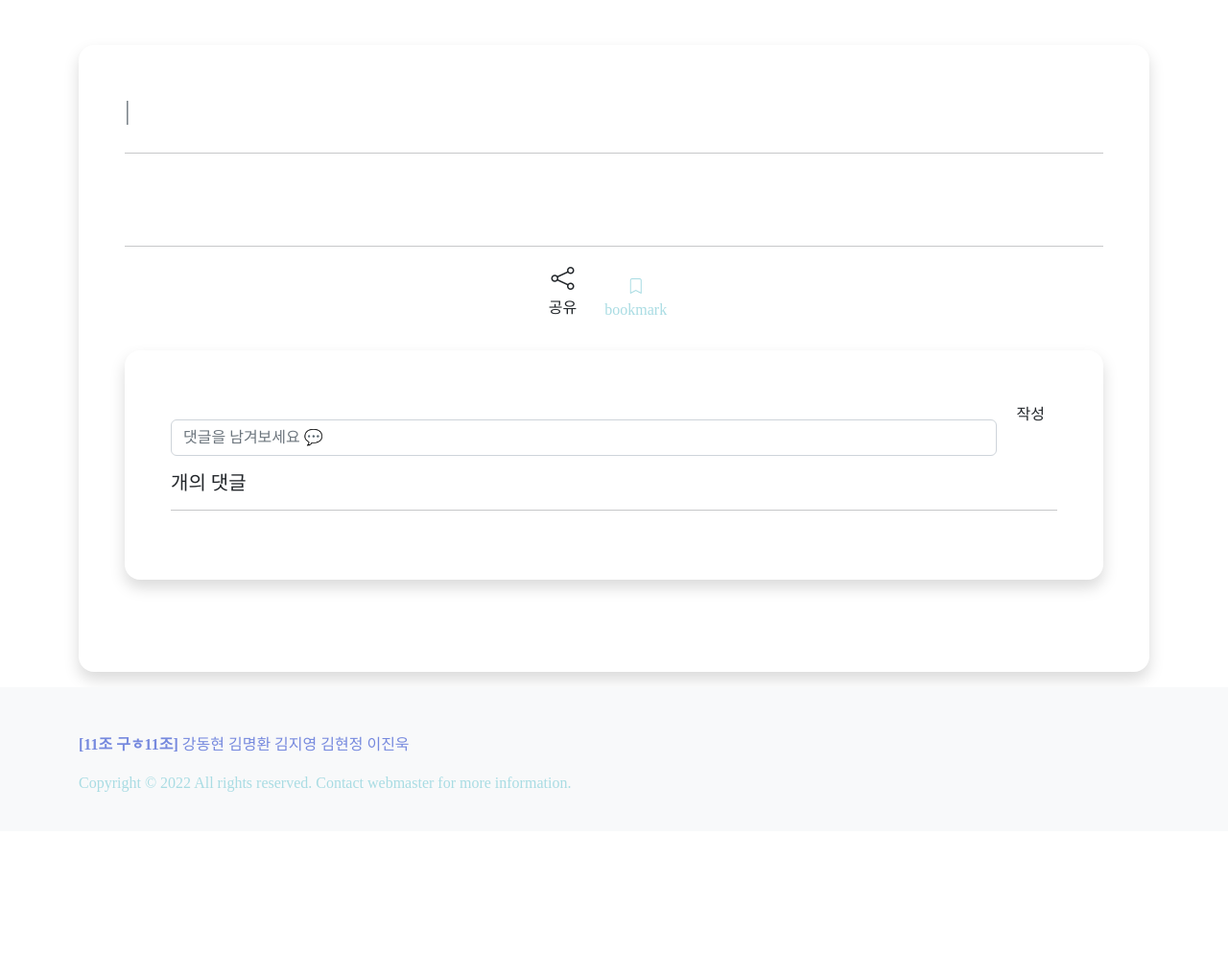
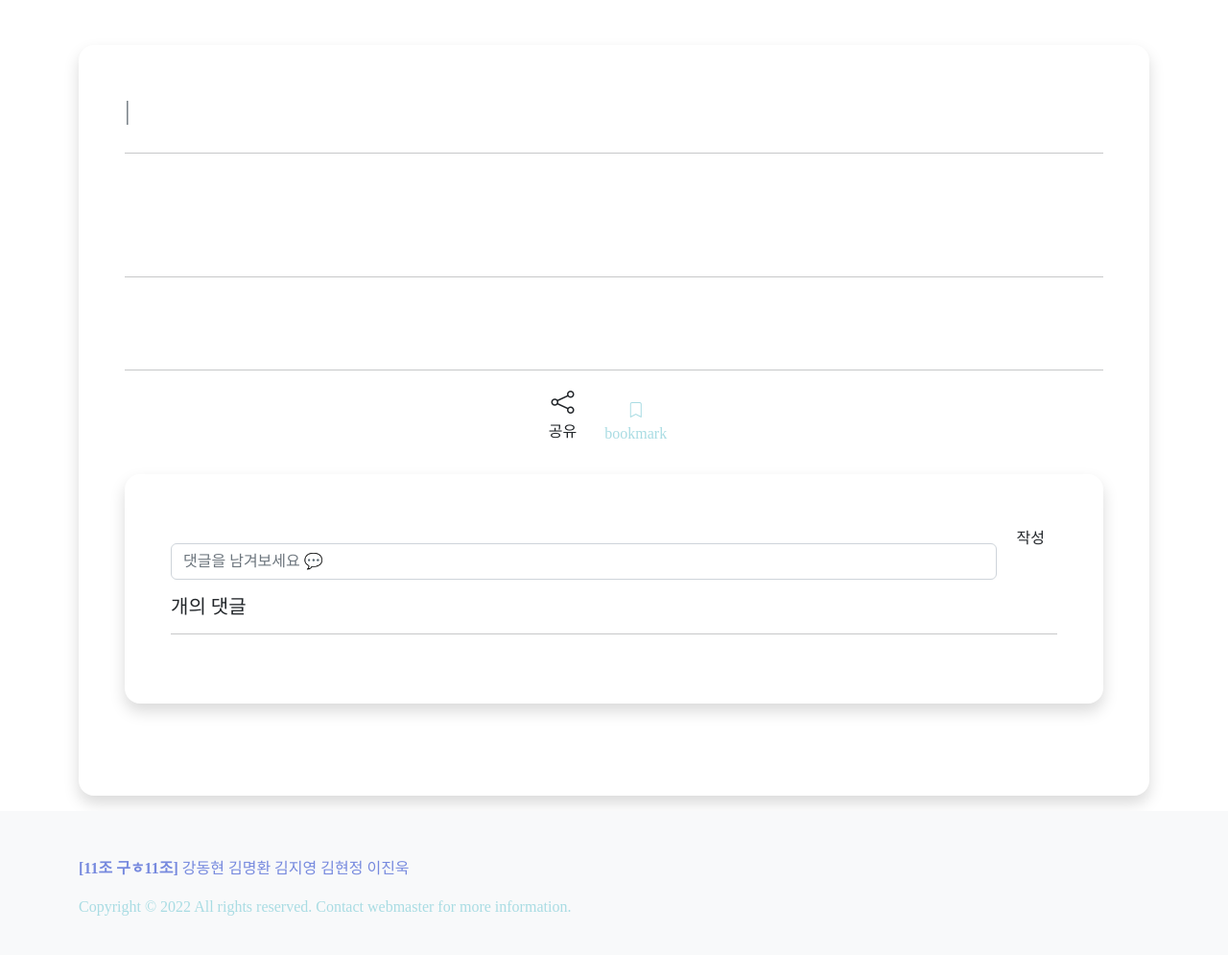
Before and after one commit to myeonghwan57/Pjt, a Django app: template articles/templates/articles/detail.html in a window 1280 px wide. Shown: the part 111-1106 px from the top of the page at 96% size. Before the commit the page ends 936 px from the top, so only its background shows below. Run offline with Django 3.2, Linux system fonts and the light colour scheme; the template is opened without the code that fills it: values that come from a table or form of the project are taken from there, others are empty; the visitor is signed in with stand-in values (Sample User, id 1); some libraries are stand-ins or nearby versions; some web fonts are replaced.

Commit message:
articles/detail 수정

```diff
--- a/articles/templates/articles/detail.html
+++ b/articles/templates/articles/detail.html
@@ -8,7 +8,7 @@
   <div class="container">
     <div class="row">
       <!-- 게시글 -->
-      <div class="<!--col-sm-9-->">
+      <div>
         <div class="container d-flex flex-column justify-content-center mt-5 mb-3 p-5 rounded-4 shadow">
           <div class="d-flex justify-content-between align-middle align-items-end">
             <h2 class="fs-1 text-center">
@@ -28,9 +28,10 @@
             </p>
           </div>
           <hr class="mt-2">
-          <div class="d-flex justify-content-center">
-            <img src="{{ randomimg }}" class="container">
+          <div class="d-flex justify-content-center my-5">
+            <img src="{{ randomimg }}" class="container" style="width:800px">
           </div>
+          <hr>
           <p class="fs-5 mt-3 mb-5 px-3">
             {% for str in jobs.company_job %}
               {{ str }}<br>
```
Lines whose indentation alone changed are shown as unchanged.
